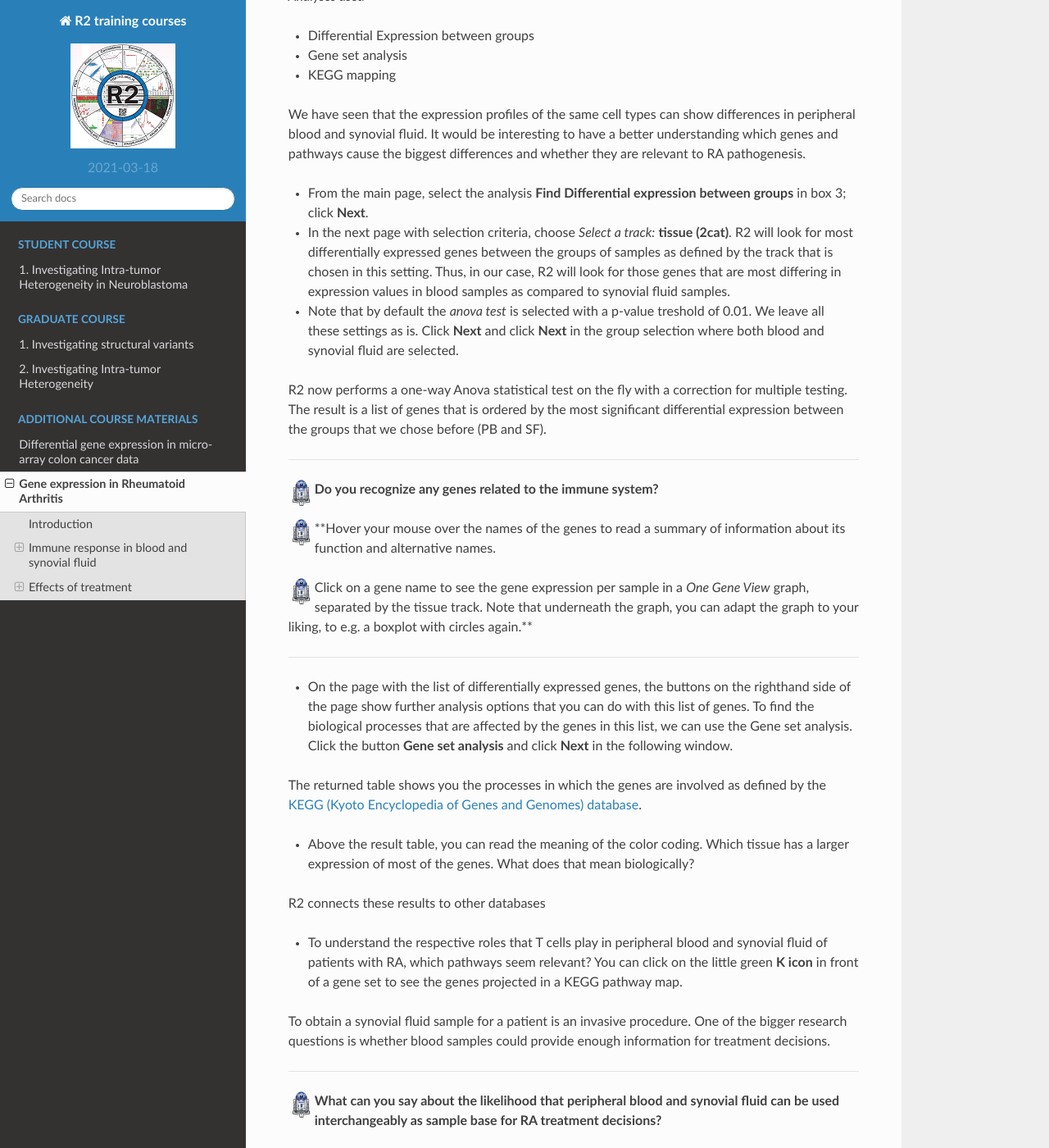
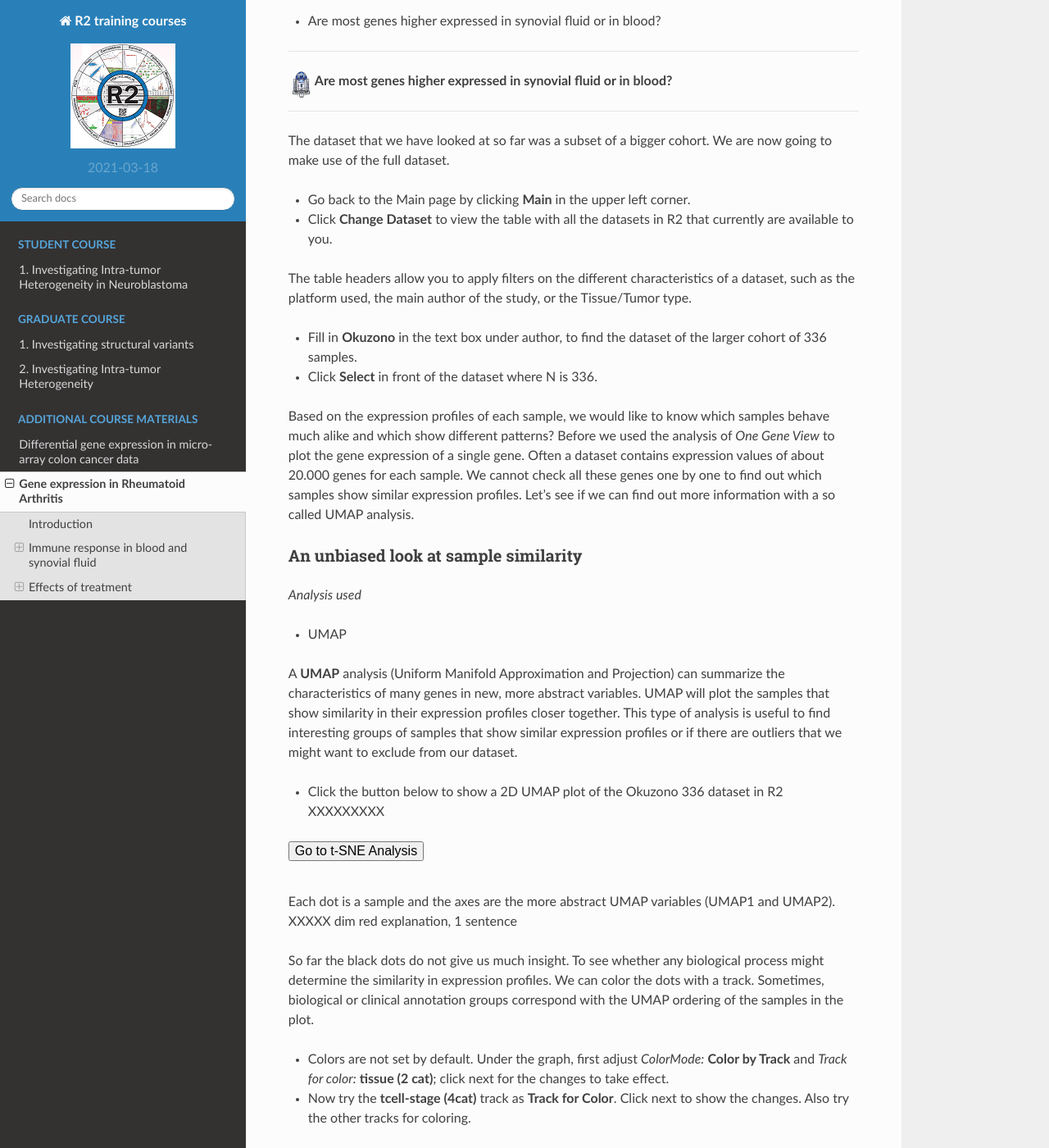
Before and after one commit to antronerds/r2-training-courses, a Sphinx documentation site: the page built from docs/RNA_seq_data_analysis_Using_Rheumatoid_Arthritis_data.md, in a window 1280 px wide and 1400 px high, scrolled down 6928 px. Shown: the whole window at 82% size. Built offline with Sphinx 7.4.7 and the Read the Docs theme 2.0.0, drawn with Linux system fonts in a browser that asks for light colours; pages that are not in the unit, such as notebooks, are missing from menus; some of the changed text lies outside the part shown.

Commit message:
AMS RA first adaptations

```diff
--- a/docs/RNA_seq_data_analysis_Using_Rheumatoid_Arthritis_data.md
+++ b/docs/RNA_seq_data_analysis_Using_Rheumatoid_Arthritis_data.md
@@ -137,55 +137,18 @@
 * Go back to the main page and select **Cohort Overview** as type of analysis in box 3.
 
 R2 presents the Okuzono dataset samples with its available annotation in a table at the bottom of the page. Each pie chart above the table shows a different available track.
-* Hover your mouse over the different slices of the **gender** annotation pie chart.  Which percentage is male and which is female?
+* Hover your mouse over the different slices of the **tissue** annotation pie chart.  What percentage is synovial fluid and what percentage is blood tissue?
 * Explore the other pie charts as well: hover with your mouse over the slices and double click on a slice to select that group of the samples (you can click on the button **Clear Filters** to undo your selection). Above the main pie chart you can read the number of samples in your current selection (the "n= " number). Also note how the table at the bottom adapts the overview based on your selection.
 
 
 ---------
 
-![](_static/images/R2d2_logo.png)**How many synovial fluid samples are present in this dataset?** <br><br>
+![](_static/images/R2d2_logo.png)**How many (n=..) synovial fluid samples are present in this dataset?** <br><br>
 ![](_static/images/R2d2_logo.png)**And how many samples are CD4 Effector Memory T cells (Tem) in the blood tissue? (Hint: you will have to apply 3 different filters)**
 
 ---------
 
- Based on the expression profiles of each sample, we would like to know which samples behave much alike and which show different patterns? Before we used the analysis of *One Gene View* to plot the gene expression of a single gene. Often a dataset contains expression values of about 20.000 genes for each sample. We cannot check all these genes one by one to find out which samples show similar expression profiles. Let's see if we can find out more information with a so called t-SNE analysis.
 
-##### An unbiased look at sample similarity
-
-*Analysis used*
-* t-SNE
-
-A **t-SNE** analysis (t-Distributed Stochastic Neighbor Embedding) can summarize the characteristics of many genes in new, more abstract variables. t-SNE will plot the samples that show similarity in their expression profiles closer together. This type of analysis is useful to find interesting groups of samples that show similar expression profiles or if there are outliers that we might want to exclude from our dataset.
-
-* Click the button below to show a 2D t-SNE plot of the Okuzono dataset in R2
-
-<form name="pca_form" target="_blank" action="https://hgserver1.amc.nl/cgi-bin/r2/main.cgi" enctype="multipart/form-data" method="POST">
-<input type="hidden" name="option" value="tsne_plot">
-<input type="hidden" name="tsne_id" value="45159a5e2c4c234999cb70b745fbc72b">
-<input type="hidden" name="perplexity" value="20">
-<input type="hidden" name="dotsize" value="6">
-<input type="hidden" name="table" value="ps_avgpres_gse118829subsgeo75_gpl17303">
-<input type="hidden" name="cortype" value="transform_zscore">
-<input type="hidden" name="subset" value="">
-<button type="submit" >Go to t-SNE Analysis</button>
-</form>
-<br>
-<br>
-
-Each dot is a sample and the axes are the more abstract t-SNE variables (v1 and v2).
-
- So far the black dots do not give us much insight. To see whether any biological process might determine the similarity in expression profiles. We can color the dots with a track. Sometimes, biological or clinical annotation groups correspond with the t-SNE ordering of the samples in the plot.
-
-* Colors are not set by default. Under the graph, first adjust *ColorMode:* **Color by Track** and *Track for color:* **tissue (2 cat)**; click next for the changes to take effect.
-
-*  Now try the **tcell-stage (4cat)** track as **Track for Color**. Click next to show the changes. Also try the other tracks for coloring.
-
-
----------
-
-  ![](_static/images/R2d2_logo.png)**What biological information corresponds with a similarity in expression profiles according to this t-SNE analysis?**
-
- ---------
 
 ##### Finding pathways that make a difference
 
@@ -197,41 +160,79 @@
 We have seen that the expression profiles of the same cell types can show differences in peripheral blood and synovial fluid. It would be interesting to have a better understanding which genes and pathways cause the biggest differences and whether they are relevant to RA pathogenesis.
 
 * From the main page, select the analysis **Find Differential expression between groups** in box 3; click **Next**.
-* In the next page with selection criteria, choose *Select a track:* **tissue (2cat)**. R2 will look for most differentially expressed genes between the groups of samples as defined by the track that is chosen in this setting. Thus, in our case, R2 will look for those genes that are most differing in expression values in blood samples as compared to synovial fluid samples.
+* In the next page with selection criteria, choose *Select a track:* **tissue (2cat)**.
+R2 will look for most differentially expressed genes between the groups of samples as defined by the track that is chosen in this setting. Thus, in our case, R2 will look for those genes that are most differing in expression values in blood samples as compared to synovial fluid samples.
 * Note that by default the *anova test* is selected with a p-value treshold of 0.01. We leave all these settings as is. Click **Next** and click **Next** in the group selection where both blood and synovial fluid are selected.
 
  R2 now performs a one-way Anova statistical test on the fly with a correction for multiple testing. The result is a list of genes that is ordered by the most significant differential expression between the groups that we chose before (PB and SF).
+ * Hover your mouse over the names of the genes to read a summary of information about its function and alternative names
+From looking at large gene lists, the biological significance isn't always clear at a glance. The buttons on the righthand side of the page show further analysis options that you can do with this list of genes.
+ *  To find the biological processes that are affected by the genes in this list, we can use the Gene set analysis. Click the button **Gene set analysis** and click **Next** in the following window.
+
+ The returned table shows you the processes in which the genes are involved as defined by the [KEGG (Kyoto Encyclopedia of Genes and Genomes) database](https://www.genome.jp/kegg/).
+
+ * Can you find a geneset related to immune response?
+
+  To obtain a synovial fluid sample for a patient is an invasive procedure. One of the research questions focuses on whether blood samples could provide enough information for treatment decisions.
+
+ Above the result table, you can read the meaning of the color coding.
+ * Are most genes higher expressed in synovial fluid or in blood?
 
 
  ---------
 
-   ![](_static/images/R2d2_logo.png)**Do you recognize any genes related to the immune system?**
+![](_static/images/R2d2_logo.png)**Are most genes higher expressed in synovial fluid or in blood?**
 
-   ![](_static/images/R2d2_logo.png)**Hover your mouse over the names of the genes to read a summary of information about its function and alternative names.
+ ---------
 
-   ![](_static/images/R2d2_logo.png)Click on a gene name to see the gene expression per sample in a *One Gene View* graph, separated by the tissue track. Note that underneath the graph, you can adapt the graph to your liking, to e.g. a boxplot with circles again.**
+ The dataset that we have looked at so far was a subset of a bigger cohort. We are now going to make use of the full dataset.
+  * Go back to the Main page by clicking **Main** in the upper left corner.
+  *  Click **Change Dataset** to view the table with all the datasets in R2 that currently are available to you.
 
-  ---------
+  The table headers allow you to apply filters on the different characteristics of a dataset, such as the platform used, the main author of the study, or the Tissue/Tumor type.
+  * Fill in **Okuzono** in the text box under author, to find the dataset of the larger cohort of 336 samples.
+  * Click **Select** in front of the dataset where N is 336.
 
- * On the page with the list of differentially expressed genes, the buttons on the righthand side of the page show further analysis options that you can do with this list of genes. To find the biological processes that are affected by the genes in this list, we can use the Gene set analysis. Click the button **Gene set analysis** and click **Next** in the following window.
+  Based on the expression profiles of each sample, we would like to know which samples behave much alike and which show different patterns? Before we used the analysis of *One Gene View* to plot the gene expression of a single gene. Often a dataset contains expression values of about 20.000 genes for each sample. We cannot check all these genes one by one to find out which samples show similar expression profiles. Let's see if we can find out more information with a so called UMAP analysis.
 
- The returned table shows you the processes in which the genes are involved as defined by the [KEGG (Kyoto Encyclopedia of Genes and Genomes) database](https://www.genome.jp/kegg/).
+ ##### An unbiased look at sample similarity
 
- * Above the result table, you can read the meaning of the color coding. Which tissue has a larger expression of most of the genes. What does that mean biologically?
+ *Analysis used*
+ * UMAP
 
- R2 connects these results to other databases
- * To understand the respective roles that T cells play in peripheral blood and synovial fluid of patients with RA, which pathways seem relevant? You can click on the little green **K icon** in front of a gene set to see the genes projected in a KEGG pathway map.
+ A **UMAP** analysis (Uniform Manifold Approximation and Projection) can summarize the characteristics of many genes in new, more abstract variables. UMAP will plot the samples that show similarity in their expression profiles closer together. This type of analysis is useful to find interesting groups of samples that show similar expression profiles or if there are outliers that we might want to exclude from our dataset.
+
+ * Click the button below to show a 2D UMAP plot of the Okuzono 336 dataset in R2
+ XXXXXXXXX
+ <form name="pca_form" target="_blank" action="https://hgserver1.amc.nl/cgi-bin/r2/main.cgi" enctype="multipart/form-data" method="POST">
+ <input type="hidden" name="option" value="tsne_plot">
+ <input type="hidden" name="tsne_id" value="45159a5e2c4c234999cb70b745fbc72b">
+ <input type="hidden" name="perplexity" value="20">
+ <input type="hidden" name="dotsize" value="6">
+ <input type="hidden" name="table" value="ps_avgpres_gse118829subsgeo75_gpl17303">
+ <input type="hidden" name="cortype" value="transform_zscore">
+ <input type="hidden" name="subset" value="">
+ <button type="submit" >Go to t-SNE Analysis</button>
+ </form>
+ <br>
+ <br>
+
+ Each dot is a sample and the axes are the more abstract UMAP variables (UMAP1 and UMAP2).  XXXXX dim red explanation, 1 sentence
 
 
 
- To obtain a synovial fluid sample for a patient is an invasive procedure. One of the bigger research questions is whether blood samples could provide enough information for treatment decisions.
+  So far the black dots do not give us much insight. To see whether any biological process might determine the similarity in expression profiles. We can color the dots with a track. Sometimes, biological or clinical annotation groups correspond with the UMAP ordering of the samples in the plot.
+
+ * Colors are not set by default. Under the graph, first adjust *ColorMode:* **Color by Track** and *Track for color:* **tissue (2 cat)**; click next for the changes to take effect.
+
+ *  Now try the **tcell-stage (4cat)** track as **Track for Color**. Click next to show the changes. Also try the other tracks for coloring.
+
 
  ---------
 
+   ![](_static/images/R2d2_logo.png)**What biological information corresponds with a similarity in expression profiles according to this UMAP analysis?**
 
-![](_static/images/R2d2_logo.png)**What can you say about the likelihood that peripheral blood and synovial fluid can be used interchangeably as sample base for RA treatment decisions?**
-
- ---------
+  ---------
 
 
  Effects of treatment
```
